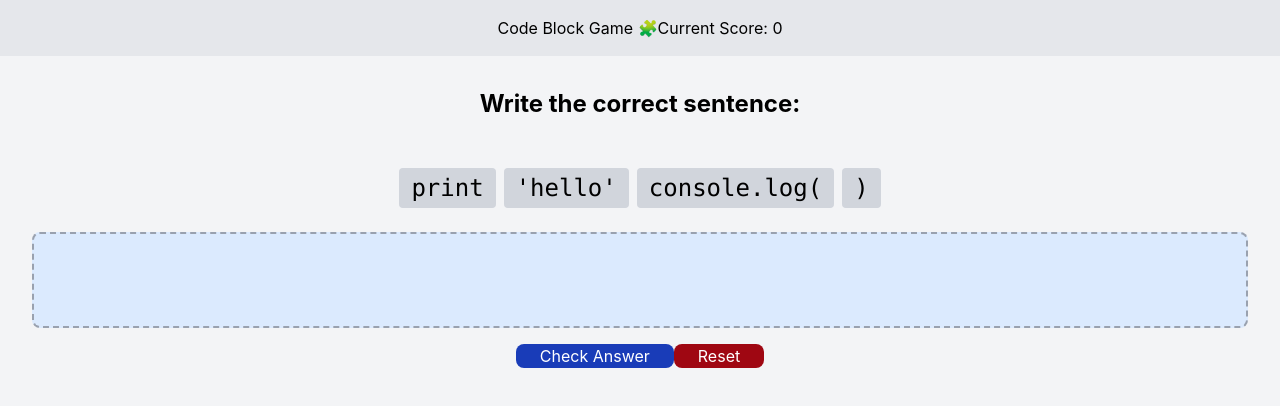
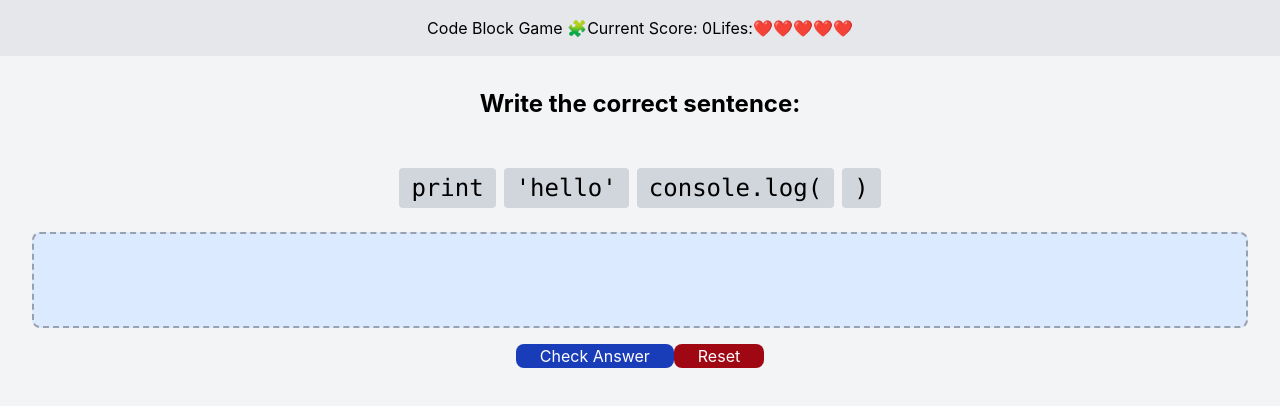
Before and after one commit to VicdSpt/WCS-Protojam, a React (Vite) app in the folder protojam/: page / in a window 1280 px wide. Shown: the top 406 px of the page. Built offline with nearby package versions, Linux system fonts and the light colour scheme.

Commit message:
addind features

```diff
--- a/protojam/src/App.tsx
+++ b/protojam/src/App.tsx
@@ -7,6 +7,8 @@ function App() {
   const [currentIndex, setCurrentIndex] = useState(0);
   const [score, setScore] = useState(0);
   const currentExercise = ExercisesData[currentIndex];
+
+  const [life, setLife] = useState(5);
 
   const handleCorrect = () => {
     setScore(score + 1);
@@ -21,6 +23,12 @@ function App() {
         <nav className="bg-gray-200 shadow px-8 py-4 flex justify-center items-center">
           <h1>Code Block Game 🧩</h1>
           <p>Current Score: {score}</p>
+          <p>
+            Lifes:
+            {Array.from({ length: life }).map((_, i) => (
+              <span key={i}>❤️</span>
+            ))}
+          </p>
         </nav>
         <Exercises exercise={currentExercise} onCorrect={handleCorrect} />
       </div>
```
